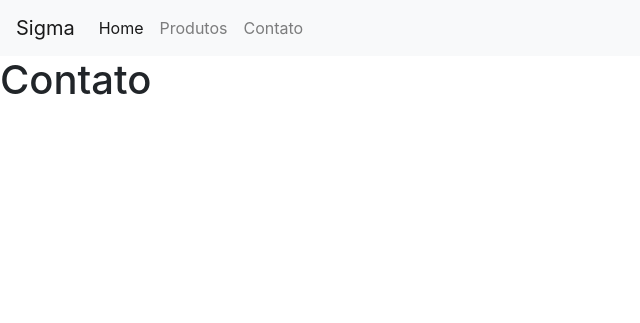
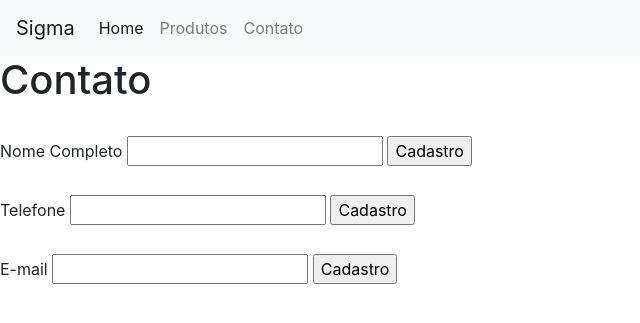
Before and after one commit to Sefrim06/Sitesigma, a PHP site: page /contato.php in a window 1280 px wide. Shown: the top 323 px of the page, without its empty margins (0-640 px from the left). Run offline with PHP 8.4, Linux system fonts and the light colour scheme.

Commit message:
Sefrim
Trabalho Sigma - Sefrim

```diff
--- a/sitesigma/contato.php
+++ b/sitesigma/contato.php
@@ -3,9 +3,42 @@
 include_once './includes/_dados.php';
 include_once './includes/_head.php';
 include_once './includes/_header.php';
+
+
+if(isset( $_POST['txtNome']) ){
+    $nome = strtoupper( $_POST['txtNome']);
+    echo $nome;
+}
+if(isset( $_POST['txtTelefone']) ){
+    $nome = strtoupper( $_POST['txtTelefone']);
+    echo $nome;
+}
+if(isset( $_POST['txtEmail']) ){
+    $nome = strtoupper( $_POST['txtEmail']);
+    echo $nome;
+}
 ?>
 
 <h1>Contato</h1>
+
+<form action ="./contato.php" method="post">
+ <br>
+    <label for = "txtNome">Nome Completo</label>
+    <input type="text" name="txtNome" id="Nome">
+    <input type="submit" value="Cadastro">
+</form>
+<form action ="./contato.php" method="post">
+<br>
+    <label for = "txtTelefone">Telefone</label>
+    <input type="text" name="txtNome" id="Telefone">
+    <input type="submit" value="Cadastro">
+</form>
+<form action ="./contato.php" method="post">
+<br>
+    <label for = "txtEmail">E-mail</label>
+    <input type="text" name="txtNome" id="E-mail">
+    <input type="submit" value="Cadastro">
+</form>
 
 <?php
 // include do footer
--- a/sitesigma/includes/_dados.php
+++ b/sitesigma/includes/_dados.php
@@ -1,18 +1,16 @@
 <?php
 
 $produtos = array(
-    0 => array('nome'=>'Ney Matogrosso','preço'=>'R$6,760','descricao'=>'sla','imagem'=>'ney.jpg'),
-    1 => array('nome'=>'Raul Seixas','preço'=>'R$3,200','descricao'=>'Maior rockeiro de todos os tempos','imagem'=>'raulzito.png'),
-    2 => array('nome'=>'Renato Russo','preço'=>'R$4,500','descricao'=>'Cantor da Legião Urbana','imagem'=>'renato russo.jpg'),
-    3 => array('nome'=>'','preço'=>'','descricao'=>'','imagem'=>''),
-    4 => array('nome'=>'','preço'=>'','descricao'=>'','imagem'=>''),
-    5 => array('nome'=>'','preço'=>'','descricao'=>'','imagem'=>''),
-    6 => array('nome'=>'','preço'=>'','descricao'=>'','imagem'=>''),
-    7 => array('nome'=>'','preço'=>'','descricao'=>'','imagem'=>''),
-    8 => array('nome'=>'','preço'=>'','descricao'=>'','imagem'=>''),
-    9 => array('nome'=>'','preço'=>'','descricao'=>'','imagem'=>''),
-    10 => array('nome'=>'','preço'=>'','descricao'=>'','imagem'=>''),
-    11 => array('nome'=>'','preço'=>'','descricao'=>'','imagem'=>''),
+    0 => array('nome'=>'MACACO-1','preco'=>'R$2,000','descricao'=>'MACACO LOUCO','imagem'=>'macaco1.png'),
+    1 => array('nome'=>'MACACO-2','preco'=>'R$2,000','descricao'=>'MACACO LOUCO','imagem'=>'macaco2.png'),
+    2 => array('nome'=>'MACACO-3','preco'=>'R$2,000','descricao'=>'MACACO LOUCO','imagem'=>'macaco3.png'),
+    3 => array('nome'=>'MACACO-4','preco'=>'R$2,000','descricao'=>'MACACO LOUCO','imagem'=>'macaco4.png'),
+    4 => array('nome'=>'MACACO-5','preco'=>'R$2,000','descricao'=>'MACACO LOUCO','imagem'=>'macaco5.png'),
+    5 => array('nome'=>'MACACO-6','preco'=>'R$2,000','descricao'=>'MACACO LOUCO','imagem'=>'macaco6.png'),
+    6 => array('nome'=>'MACACO-7','preco'=>'R$2,000','descricao'=>'MACACO LOUCO','imagem'=>'macaco7.png'),
+    7 => array('nome'=>'MACACO-8','preco'=>'R$2,000','descricao'=>'MACACO LOUCO','imagem'=>'macaco8.png'),
+    8 => array('nome'=>'MACACO-9','preco'=>'R$2,000','descricao'=>'MACACO LOUCO','imagem'=>'macaco9.png'),
+    9 => array('nome'=>'MACACO-10','preco'=>'R$2,000','descricao'=>'MACACO LOUCO','imagem'=>'macaco10.png'),
 )
 
 ?>
--- a/sitesigma/index.php
+++ b/sitesigma/index.php
@@ -17,8 +17,9 @@ for ($i = 0; $i <30 ; $i++) {
         <img src="./content/<?php echo $produtos[$i]['imagem'];?>" class= "card-img-top" alt = "...">
         <div class = "card-body">
         <h5 class = "card-title"><?php echo $produtos[$i]['nome'];?></h5>
-        <p class = "card-text"><?php echo $produtos[$i]['descricao'];?>
+        <p class = "card-text"><?php echo $produtos[$i]['descricao'];?></p>
         <a href = "produto-detalhe.php?id=<?php echo $i;?>" class = "btn btn-primary">Comprar</a>
+
     </div>
 </div>
 
--- a/sitesigma/produto-detalhe.php
+++ b/sitesigma/produto-detalhe.php
@@ -5,7 +5,7 @@ include_once './includes/_head.php';
 include_once './includes/_header.php';
 
 $id = $_GET['id'];
-$tipo = $_GET['tipo'];
+
 ?>
 <div class = "conatiner">
     <div class = "col">
```
Also changed, not shown: sitesigma/content/elefasnte.jfif (deleted), sitesigma/content/macaco1.png (added), sitesigma/content/macaco10.png (added), sitesigma/content/macaco2.png (added), sitesigma/content/macaco3.png (added), sitesigma/content/macaco4.png (added), sitesigma/content/macaco5.png (added), sitesigma/content/macaco6.png (added), sitesigma/content/macaco7.png (added), sitesigma/content/macaco8.png (added), sitesigma/content/macaco9.png (added), sitesigma/content/ney.jpg (deleted), sitesigma/content/raulzito.png (deleted), sitesigma/content/renato russo.jpg (deleted).
